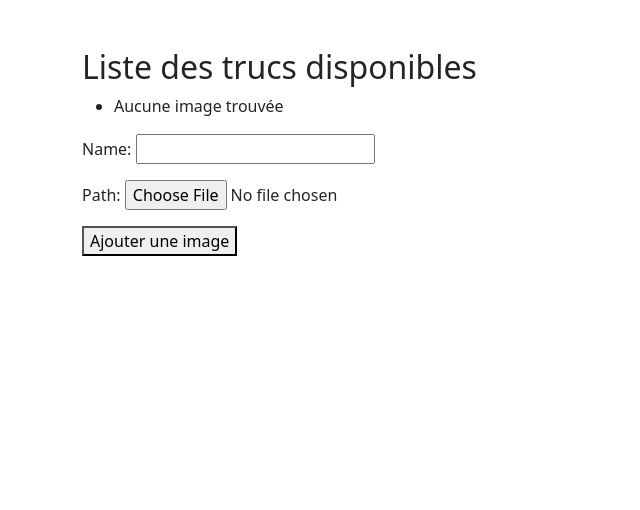
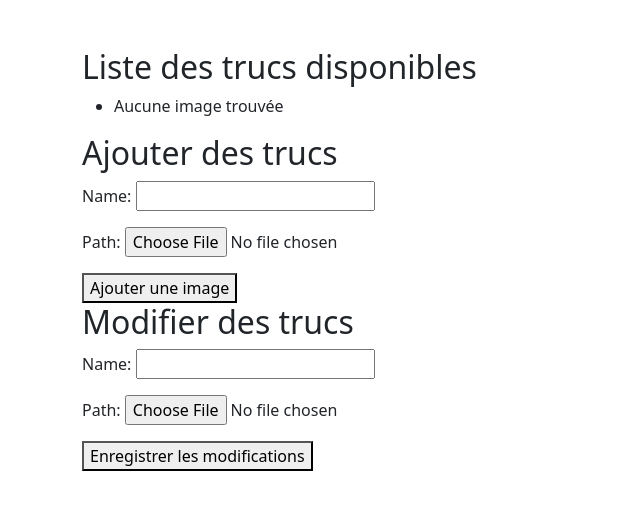
Before and after one commit to BulleDeau/projetDjango, a Django app: page / in a window 1280 px wide. Shown: the top 510 px of the page, without its empty margins (0-640 px from the left). Run offline with Django 5.2, Linux system fonts and the light colour scheme; data that the repository does not hold is empty; some libraries are stand-ins or nearby versions.

Commit message:
ajout des modification et suppression de données dans la BDD (ne fonctionne pas)

```diff
--- a/app/settings.py
+++ b/app/settings.py
@@ -12,7 +12,6 @@ https://docs.djangoproject.com/en/5.2/ref/settings/
 
 from pathlib import Path
 from os import environ
-import os
 
 # Build paths inside the project like this: BASE_DIR / 'subdir'.
 BASE_DIR = Path(__file__).resolve().parent.parent
--- a/app/templates/index.html
+++ b/app/templates/index.html
@@ -14,7 +14,9 @@
         {% endfor %}
         </ul>
 
+
     <!-- Formulaire de création -->
+    <h2>{{ ajouter }}</h2>
     <!-- enctype="multipart/form-data" est obligatoire pour que l’upload de fichiers fonctionne.-->
     <!-- {% csrf_token %} est nécessaire pour que Django accepte le POST -->
     <form action="{% url 'truc_add' %}" method="post" enctype="multipart/form-data">
@@ -22,4 +24,14 @@
         {{ form.as_p }}
         <button type="submit">Ajouter une image</button>
     </form>
+
+    <!-- Formulaire de modification -->
+    <h2>{{ modifier }}</h2>
+    <form action="{% url 'truc_edit' truc.pk %}" method="post" enctype="multipart/form-data">
+        {% csrf_token %}
+        {{ form.as_p }}
+        <button type="submit">Enregistrer les modifications</button>
+    </form>
+
+
     {% endblock %}
--- a/app/urls.py
+++ b/app/urls.py
@@ -17,7 +17,7 @@ Including another URLconf
 from django.contrib import admin
 from django.urls import path
 from . import views
-from .views import IndexView, TrucDetailView, MonTrucCreateView
+from .views import IndexView, TrucDetailView, MonTrucCreateView, MonTrucUpdateView, MonTrucDeleteView
 from debug_toolbar.toolbar import debug_toolbar_urls
 
 # faire évoluer le modèle pour que Django gère automatiquement les fichiers (upload, accès, stockage, etc.) au lieu d’un simple texte de chemin.
@@ -30,6 +30,8 @@ urlpatterns = [
     path("truc/<int:pk>/", TrucDetailView.as_view(), name="truc_detail"),   # détail
     path('rawtruc/<str:nom>/', views.raw_truc, name='raw_truc'),
     path('truc/ajouter/', MonTrucCreateView.as_view(), name='truc_add'),
+    path('truc/<int:pk>/modifier/', MonTrucUpdateView.as_view(), name='truc_edit'),
+    path('truc/<int:pk>/supprimer/', MonTrucDeleteView.as_view(), name='truc_delete'),
 ] + debug_toolbar_urls()
 
 # faire évoluer le modèle pour que Django gère automatiquement les fichiers (upload, accès, stockage, etc.) au lieu d’un simple texte de chemin.
--- a/app/views.py
+++ b/app/views.py
@@ -5,7 +5,7 @@ from django.http import FileResponse
 from . import models
 from django.views.generic import ListView, DetailView
 # Créer une vue CBV pour crer un objet (faire un formulaire)
-from django.views.generic.edit import CreateView
+from django.views.generic.edit import CreateView, UpdateView, DeleteView
 from django.urls import reverse_lazy
 from .models import MonTruc
 from .forms import MonTrucForm
@@ -23,6 +23,9 @@ class IndexView(ListView):
     def get_context_data(self, **kwargs):
         context = super().get_context_data(**kwargs)        # Récupère le contexte de base généré par ListView
         context["titre"] = "Liste des trucs disponibles"    # infos supplémentaires
+        context["ajouter"] = "Ajouter des trucs"
+        context["modifier"] = "Modifier des trucs"
+        context["supprimer"] = "Supprimer des trucs"
         context["form"] = MonTrucForm()                     # ajouter le formulaire
         return context
 
@@ -77,3 +80,16 @@ class MonTrucCreateView(CreateView):
     form_class = MonTrucForm
     template_name = 'montruc_form.html'  # tu peux créer un template simple
     success_url = reverse_lazy('index')   # redirection après création, reverse_lazy est utilisé car les URL ne sont pas encore chargées au moment de l’import
+
+# UpdateView : affiche un formulaire pré-rempli avec les données existantes, pour les modifier.
+class MonTrucUpdateView(UpdateView):
+    model = MonTruc
+    form_class = MonTrucForm
+    template_name = 'truc_edit.html'
+    success_url = reverse_lazy('index')
+
+# DeleteView : demande confirmation avant suppression.
+class MonTrucDeleteView(DeleteView):
+    model = MonTruc
+    template_name = 'truc_confirm_delete.html'
+    success_url = reverse_lazy('index')
```
Also changed, not shown: app/templates/truc_detail.html (+10 -0 lines), compose.yml (+6 -2 lines), docker/data/MlleU.png (added).
